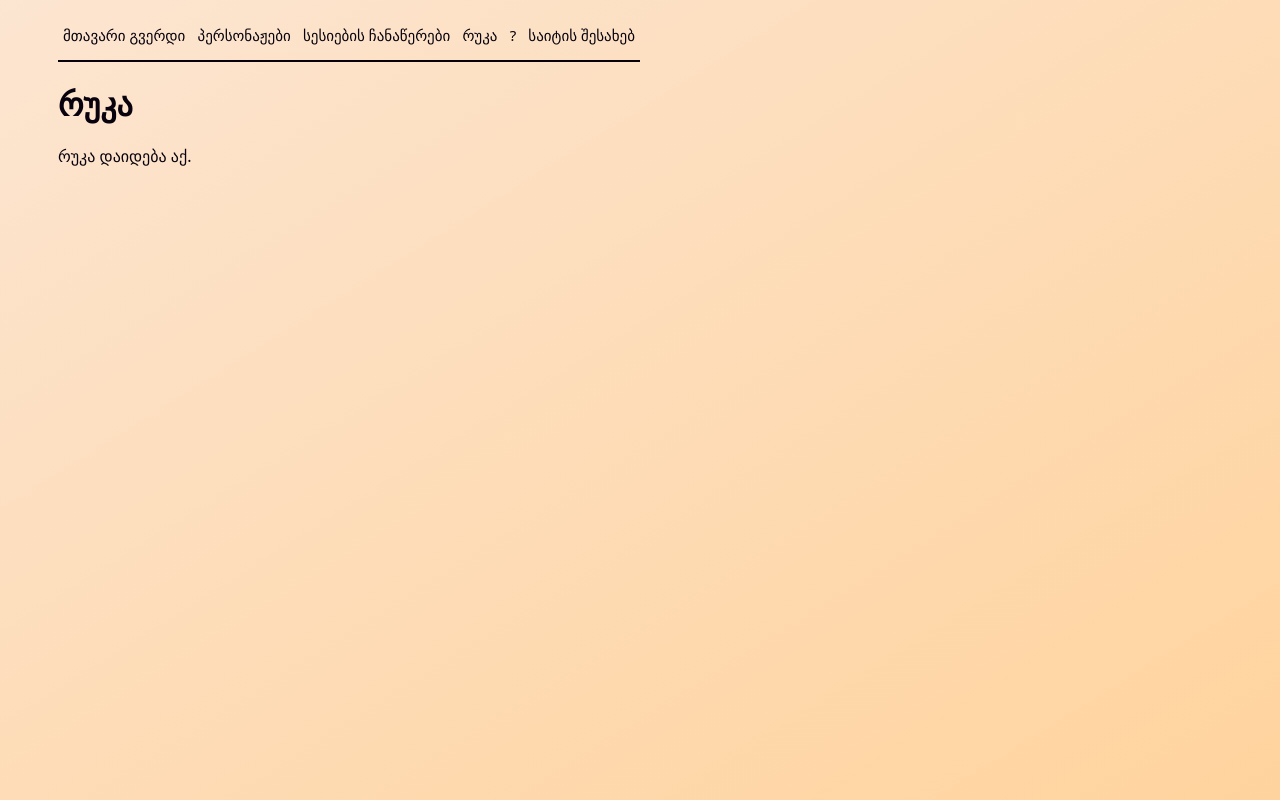
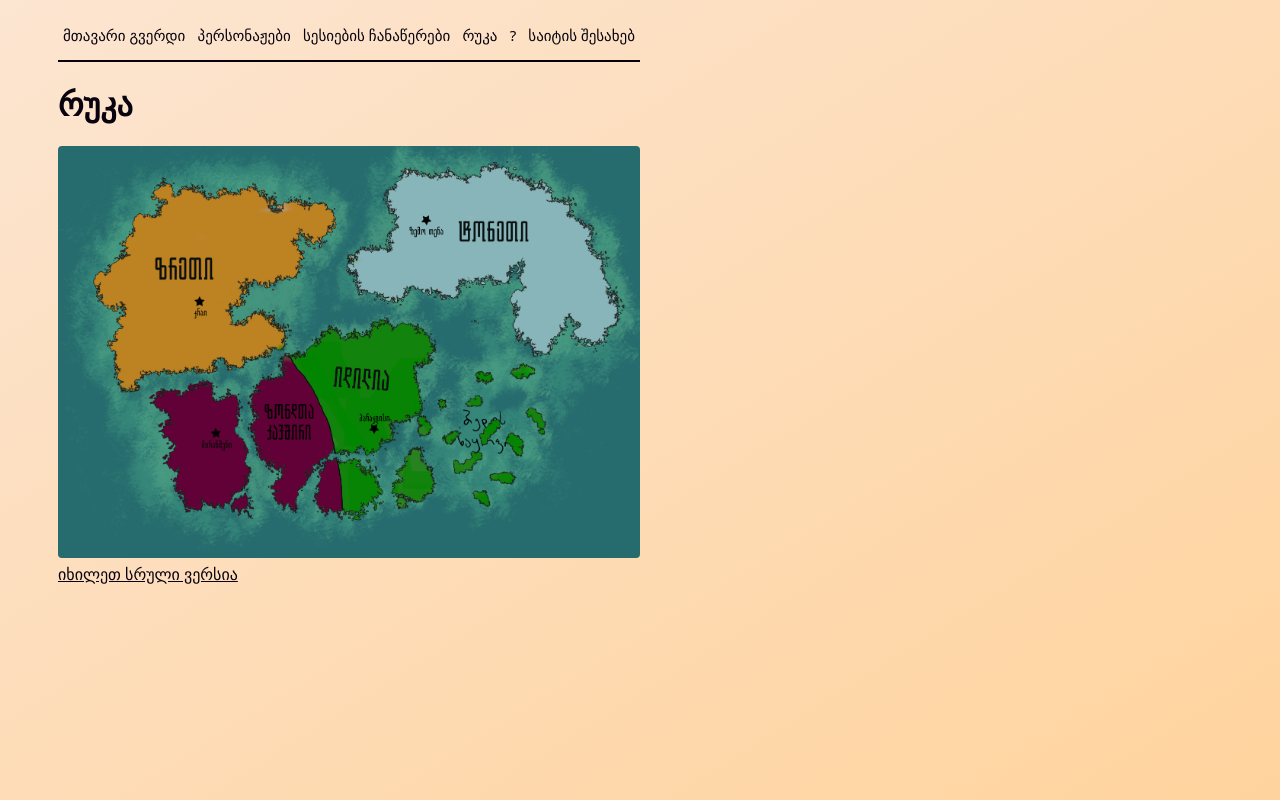
Before and after one commit to gvalson/dnd-troba-website, a SvelteKit app: page /map in a window 1280 px wide. Built offline with nearby package versions, Linux system fonts and the light colour scheme; a web font is replaced by a local one.

Commit message:
Add map image to the map page

```diff
--- a/src/routes/map/+page.svelte
+++ b/src/routes/map/+page.svelte
@@ -2,6 +2,27 @@
     <h1>რუკა</h1>
 </div>
 
-<p>
-    რუკა დაიდება აქ.
-</p>
+<div class="map-image">
+    <img alt="ტრობას რუკა" src="/img/map-v2.jpg"/>
+    <a href="/img/map-v2.jpg">იხილეთ სრული ვერსია</a>
+</div>
+
+<style>
+ .map-image {
+     display: flex;
+     flex-direction: column;
+     max-width: 50%;
+ }
+ img {
+     border-radius: 4px;
+     margin-bottom: 5px;
+ }
+ a {
+     color: inherit;
+ }
+ @media screen and (max-width:420px) {
+     .map-image {
+	 max-width: 100%;
+     }
+ }
+</style>
```
Also changed, not shown: static/img/map-v2.jpg (added).
